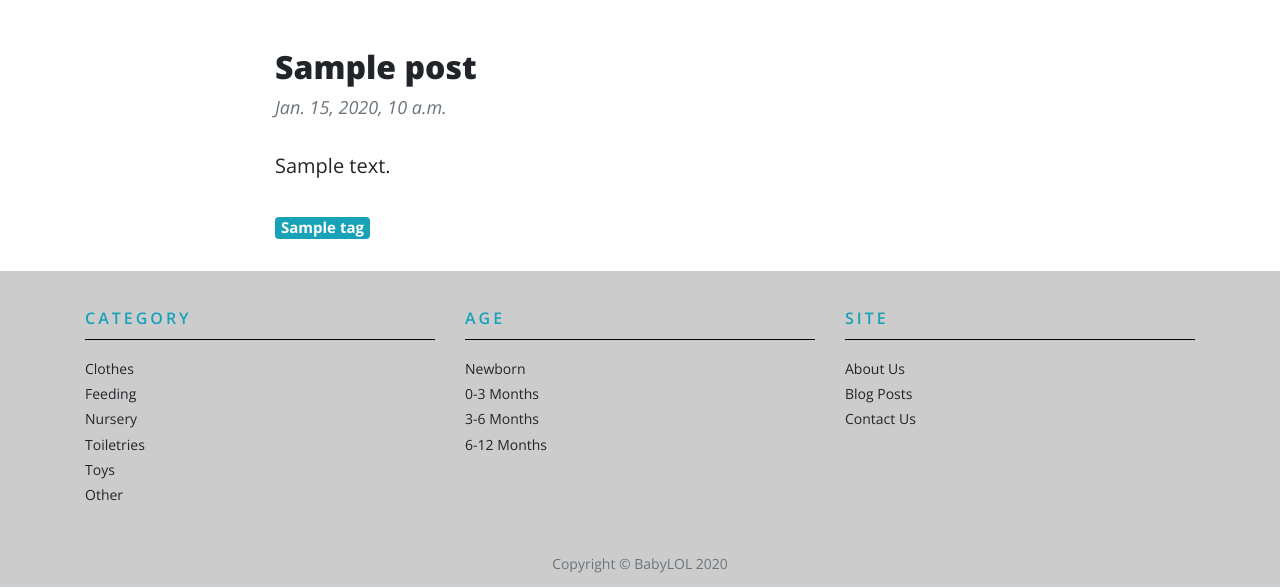
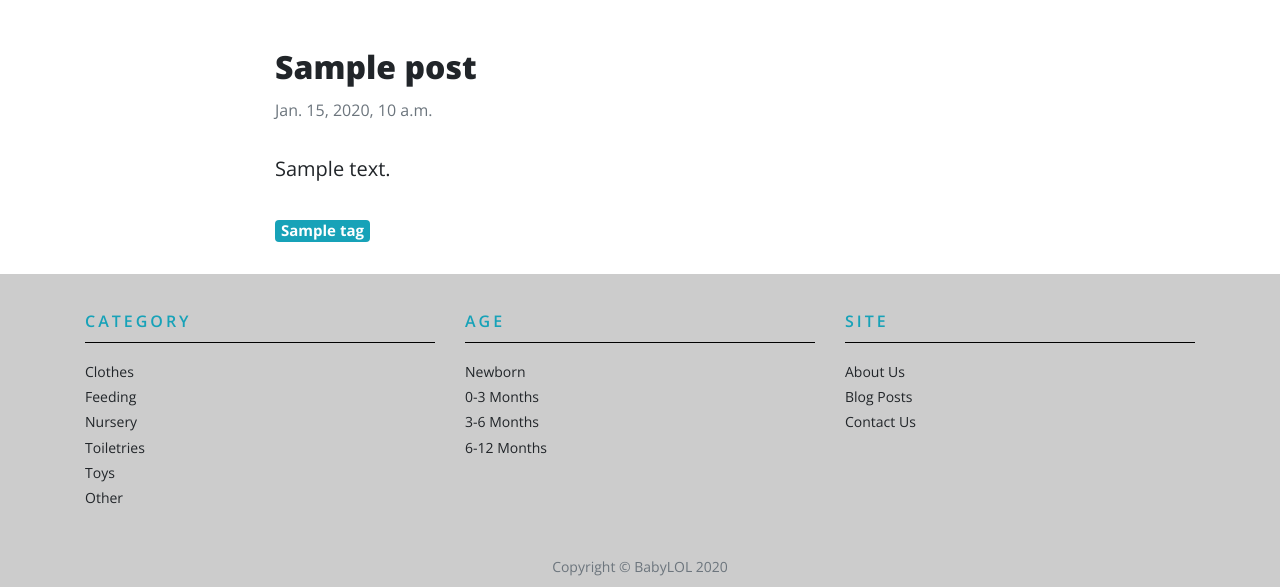
Before and after one commit to ahhlexk/babyproducts, a Django app: template blog/templates/blog/post_detail.html in a window 1280 px wide. Shown: the part 375-962 px from the top of the page. Run offline with Django 3.2, Linux system fonts and the light colour scheme; the template is opened without the code that fills it: most values are stand-ins (such as "Sample title", 1, 10 or a date in 2020); some libraries are stand-ins or nearby versions.

Commit message:
updated published date to small tag on post details page

```diff
--- a/blog/templates/blog/post_detail.html
+++ b/blog/templates/blog/post_detail.html
@@ -7,9 +7,9 @@
     <div class="post-preview">
         <h2 class="post-title">{{ post.title }}</h2>
         {% if post.published_date %}
-            <div class="post-meta">
+            <small class="text-muted">
                 {{ post.published_date }}
-            </div>
+            </small>
         {% endif %}
         <p>{{ post.text|safe }}</p>
         {% for tag in post.tags.all %}
```
